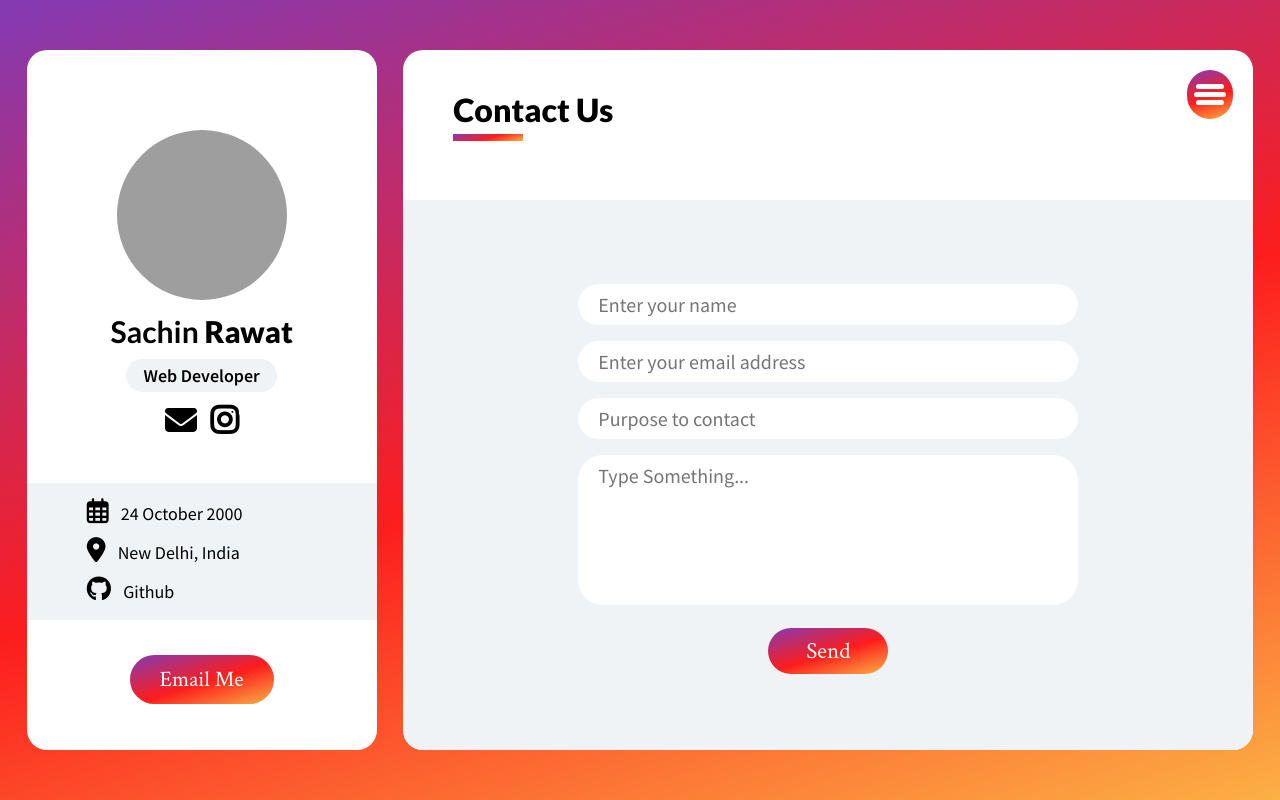
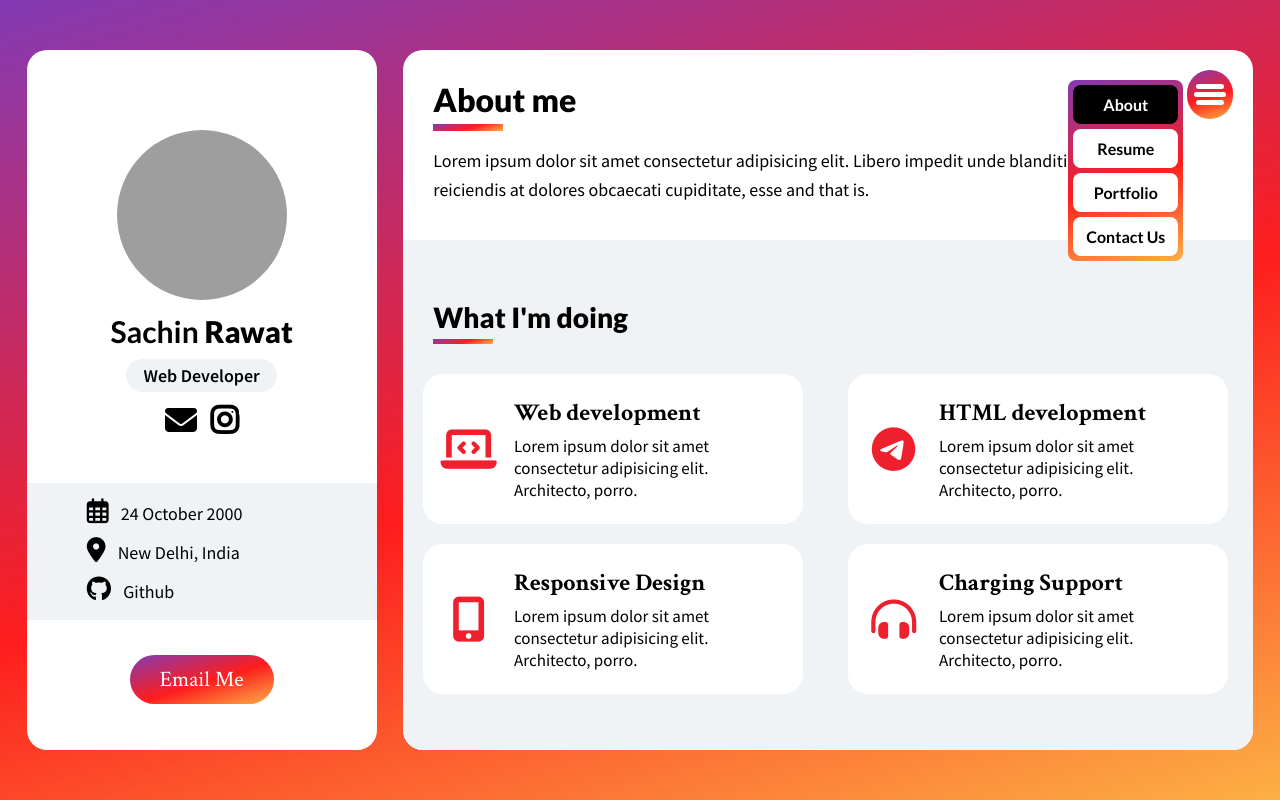
Before and after one commit to Sachinrawat1215/Portfolio-design, a plain HTML site: page index.html in a window 1280 px wide. Both pictures are taken after a click on the element 1210 px from the left and 86 px from the top of the page. Drawn offline with Linux system fonts and the light colour scheme; grey boxes are pictures that could not be loaded.

Commit message:
sidebar work completed

```diff
--- a/index.html
+++ b/index.html
@@ -77,14 +77,23 @@
         <div class="right-container">
 
             <!-- Navigation Button -->
-            <div class="nav-icon">
+            <div class="nav-icon" id="nav_icon">
                 <div class="first"></div>
                 <div class="second"></div>
                 <div class="third"></div>
             </div>
 
+            <div class="nav-container" id="nav_container">
+                <ul>
+                    <li id="about" class="active">About</li>
+                    <li id="resume">Resume</li>
+                    <li id="portfolio">Portfolio</li>
+                    <li id="contact">Contact Us</li>
+                </ul>
+            </div>
+
             <!-- About Profile -->
-            <div id="about-section">
+            <div id="about_section">
                 <h1>About me</h1>
                 <p class="content">
                     Lorem ipsum dolor sit amet consectetur adipisicing elit. Libero impedit unde blanditiis voluptates
@@ -152,7 +161,7 @@
             </div>
 
             <!-- Resume Section -->
-            <div class="resume-container">
+            <div class="resume-container" id="resume_container">
                 <h1>Resume</h1>
 
                 <div class="resume-content">
@@ -243,7 +252,7 @@
             </div>
 
             <!-- Portfolio Page -->
-            <div class="portfolio-container">
+            <div class="portfolio-container" id="portfolio_container">
                 <h1>Portfolio</h1>
                 <div class="port-content">
                     <div class="port-tabs">
@@ -297,7 +306,7 @@
             </div>
 
             <!-- Contact Page -->
-            <div class="contact-container">
+            <div class="contact-container" id="contact_container">
                 <h1>Contact Us</h1>
                 <div class="contact-input">
                     <input type="text" placeholder="Enter your name">
--- a/script.js
+++ b/script.js
@@ -1 +1,47 @@
-console.log('hello world...');
+console.log('This is my portfolio')
+// Declaring all the variables
+let navBtn = document.getElementById('nav_icon');
+let navBox = document.getElementById('nav_container');
+
+function controlPage(){
+    // Removing all active class
+    about.classList.remove('active')
+    portfolio.classList.remove('active')
+    contact.classList.remove('active')
+    resume.classList.remove('active');
+
+    // set display block to all container
+    about_section.style.display = "none";
+    what_doing_section.style.display = "none";
+    portfolio_container.style.display = "none";
+    contact_container.style.display = "none";
+    resume_container.style.display = "none";
+}
+
+navBtn.addEventListener('click',() => {
+    navBox.classList.toggle('active');
+    resume.addEventListener('click',() => {
+        controlPage();
+        resume.classList.add('active');
+        resume_container.style.display = "block";
+    })
+
+    portfolio.addEventListener('click',() => {
+        controlPage();
+        portfolio.classList.add('active');
+        portfolio_container.style.display = "block";
+    })
+
+    contact.addEventListener('click',() => {
+        controlPage();
+        contact.classList.add('active')
+        contact_container.style.display = "block";
+    })
+
+    about.addEventListener('click',() => {
+        controlPage();
+        about.classList.add('active');
+        about_section.style.display = "block";
+        what_doing_section.style.display = "block";
+    })
+})
--- a/style.css
+++ b/style.css
@@ -139,12 +139,12 @@ p{
     position: relative;
 }
 
-.container .right-container #about-section{
-    display: none;
+.container .right-container #about_section{
+    display: block;
     padding: 30px;
 }
 
-.container .right-container #about-section p{
+.container .right-container #about_section p{
     line-height: 29px;
     padding-top: 15px;
 }
@@ -156,7 +156,7 @@ p{
     width: 100%;
     height: 510px;
     border-radius: 0px 0px 20px 20px;
-    display: none;
+    display: block;
 }
 
 .container .right-container #what_doing_section h1{
@@ -364,6 +364,10 @@ p{
 }
 
 /* Contact us Section */
+.contact-container{
+    display: none;
+}
+
 .contact-container h1{
     padding: 40px 0 0 50px;
 }
@@ -390,7 +394,7 @@ p{
     font-family: 'Source Sans Pro', sans-serif;
     border: none;
     outline: none;
-    border-radius: 25px;
+    border-radius: 5px;
     font-weight: 500;
 }
 
@@ -411,3 +415,42 @@ p{
     margin-top: 15px;
     cursor: pointer;
 }
+
+/* Navigation container */
+.right-container .nav-container{
+    position: absolute;
+    top: 30px;
+    right: 70px;
+    border-radius: 8px;
+    background: rgb(131, 58, 180);
+    background: linear-gradient(163deg, rgba(131, 58, 180, 1) 0%, rgba(253, 29, 29, 1) 54%, rgba(252, 176, 69, 1) 100%);
+    display: none;
+    z-index: 3;
+}
+
+.right-container .nav-container.active{
+    display: block;
+}
+
+.right-container .nav-container ul{
+    list-style-type: none;
+    text-align: center;
+}
+
+.right-container .nav-container ul li{
+    padding: 10px 13px;
+    border-radius: 8px;
+    margin: 5px;
+    background-color: white;
+    cursor: pointer;
+    font-weight: 600;
+}
+
+.right-container .nav-container ul li:hover{
+    background-color: rgb(236, 246, 255);
+}
+
+.right-container .nav-container ul li.active{
+    background-color: black;
+    color: white;
+}
```
